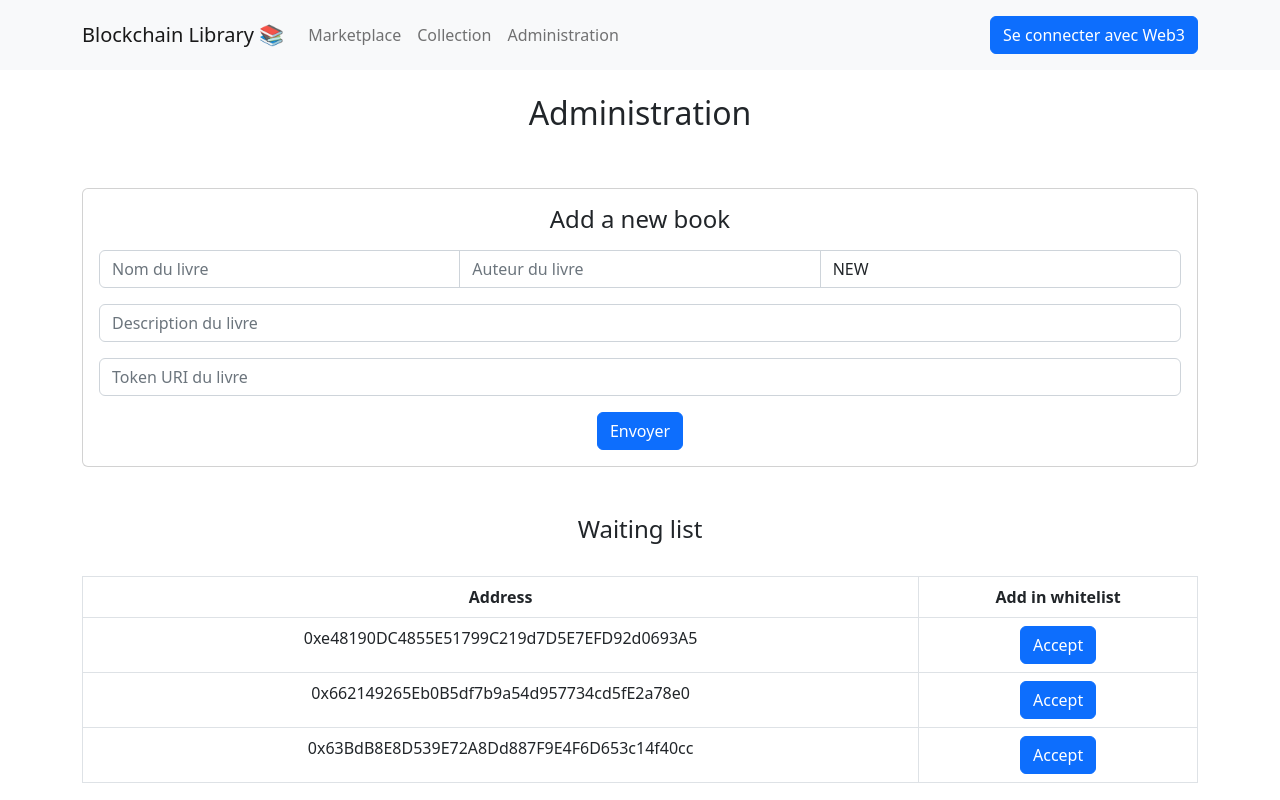
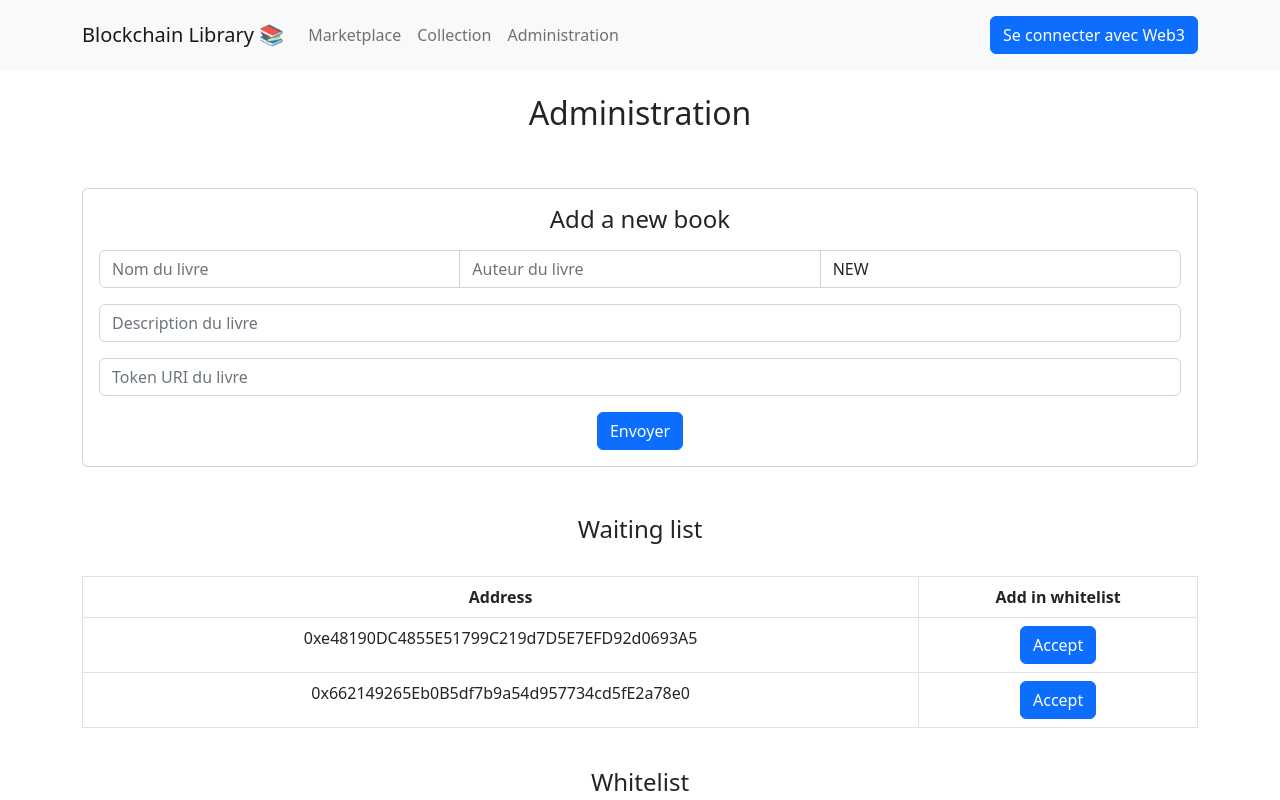
Before and after one commit to BenoitPE/ESGI_Blockchain, a React (Create React App) app in the folder dapp/library/: page /Administration in a window 1280 px wide. Shown: the top 800 px of the page. Built offline with nearby package versions, Linux system fonts and the light colour scheme.

Commit message:
Passage de paramètre à waitinglist

```diff
--- a/dapp/library/src/components/WaitingList.js
+++ b/dapp/library/src/components/WaitingList.js
@@ -1,4 +1,13 @@
-export function WaitingList() {
+import React, { useState } from 'react';
+
+export function WaitingList(props) {
+    const { addresses } = props;
+    const rows = useState([]);
+
+    for (let i = 0; i < addresses.length; i++) {
+        rows.push(<tr><td>{addresses[i]}</td><td><button className="btn btn-primary">Accept</button></td></tr>);
+    }
+
     return (
         <>
             <div className="row mt-4 mb-4">
@@ -17,24 +26,7 @@ export function WaitingList() {
                             </tr>
                         </thead>
                         <tbody>
-                            <tr>
-                                <td>0xe48190DC4855E51799C219d7D5E7EFD92d0693A5</td>
-                                <td>
-                                    <button className="btn btn-primary">Accept</button>
-                                </td>
-                            </tr>
-                            <tr>
-                                <td>0x662149265Eb0B5df7b9a54d957734cd5fE2a78e0</td>
-                                <td>
-                                    <button className="btn btn-primary">Accept</button>
-                                </td>
-                            </tr>
-                            <tr>
-                                <td>0x63BdB8E8D539E72A8Dd887F9E4F6D653c14f40cc</td>
-                                <td>
-                                    <button className="btn btn-primary">Accept</button>
-                                </td>
-                            </tr>
+                            {rows}
                         </tbody>
                     </table>
                 </div>
--- a/dapp/library/src/pages/Administration.js
+++ b/dapp/library/src/pages/Administration.js
@@ -5,6 +5,8 @@ import { WaitingList } from "../components/WaitingList";
 import { CreateBookForm } from "../components/CreateBookForm";
 
 const AdministrationPage = () => {
+
+    let addresses = ["0xe48190DC4855E51799C219d7D5E7EFD92d0693A5", "0x662149265Eb0B5df7b9a54d957734cd5fE2a78e0"];
 
     return (
         <main>
@@ -19,7 +21,7 @@ const AdministrationPage = () => {
 
                 <CreateBookForm />
 
-                <WaitingList />
+                <WaitingList addresses={addresses} />
 
                 <Whitelist />
             </div>
```
